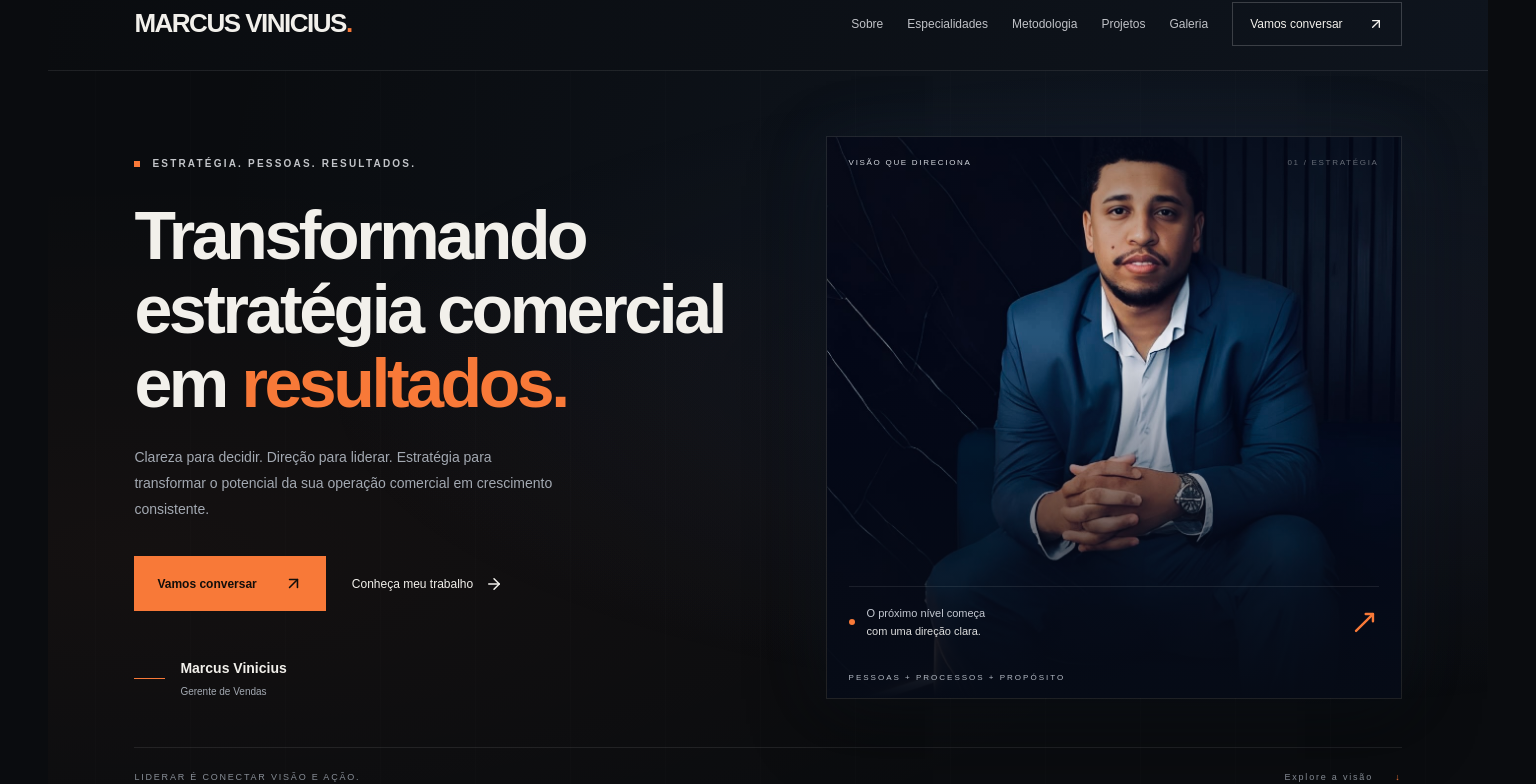
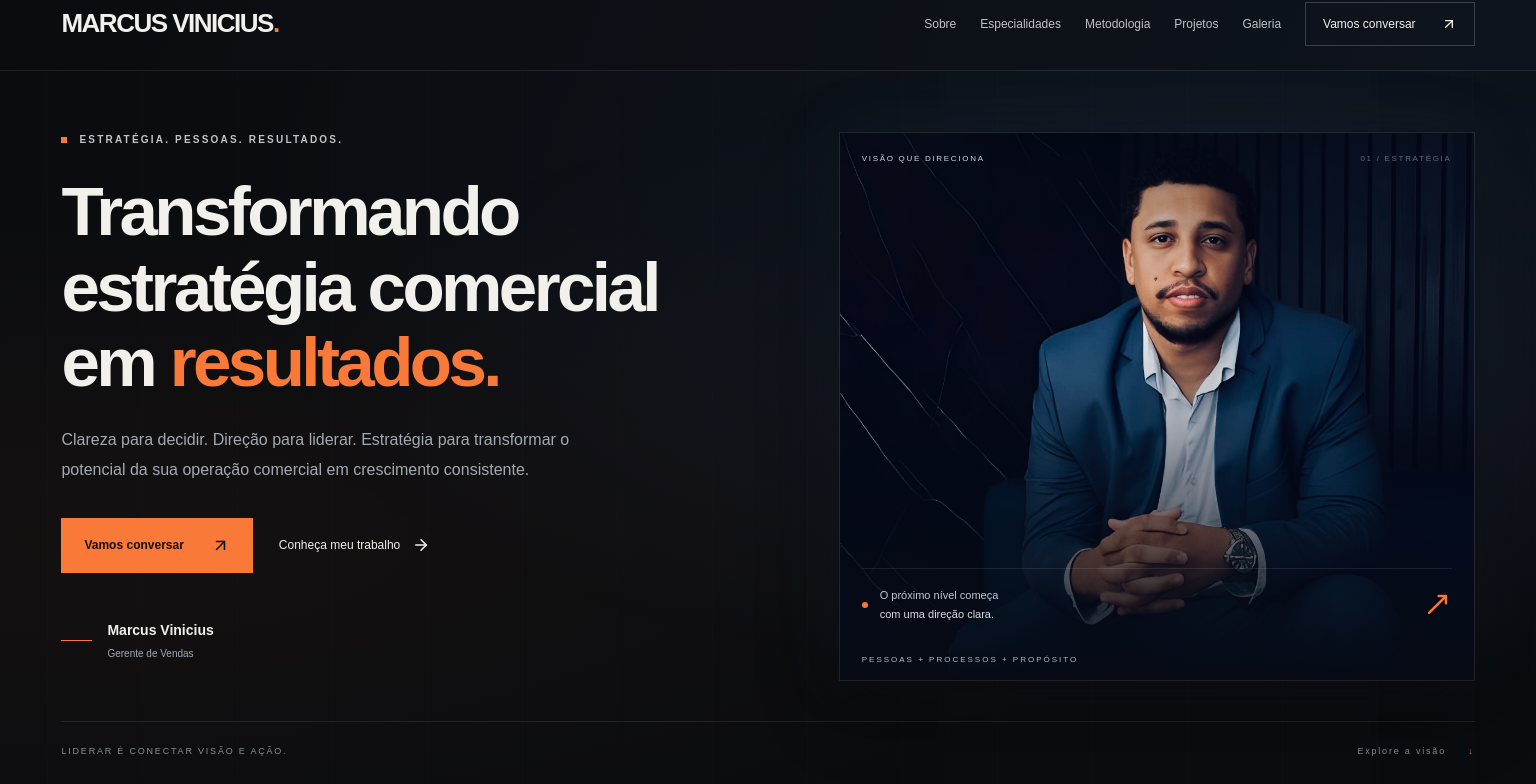
Before and after one commit to 011bigodeee-eng/gerentedevendas, a Next.js app: page / in a window 1536 px wide. Shown: the part 23-807 px from the top of the page. Built offline with nearby package versions, Linux system fonts and the light colour scheme.

Commit message:
Expand large desktop layout with larger headline and portrait

```diff
--- /dev/null
+++ b/src/app/desktop.css
@@ -0,0 +1,44 @@
+/* Expand the approved composition only on large desktop screens. */
+@media (min-width: 1441px) {
+  header,
+  .hero,
+  .ticker,
+  .section,
+  footer {
+    max-width: 1920px;
+    padding-inline: clamp(48px, 4vw, 80px);
+  }
+
+  .hero {
+    padding-top: clamp(56px, 4vw, 76px);
+    grid-template-columns: 1.15fr 1fr;
+    column-gap: clamp(35px, 3vw, 60px);
+  }
+
+  .hero h1 {
+    font-size: clamp(68px, 4.5vw, 86px);
+    letter-spacing: -3.6px;
+  }
+
+  .hero-content > p {
+    max-width: 540px;
+    font-size: 16px;
+  }
+
+  .hero-art.has-photo {
+    min-height: clamp(540px, 32vw, 660px);
+    margin-top: 0;
+  }
+
+  .hero-art.has-photo .hero-photo {
+    object-position: center 10%;
+  }
+
+  .hero-bottom {
+    margin-top: 40px;
+  }
+
+  .section-heading > p {
+    max-width: 410px;
+  }
+}
--- a/src/app/layout.tsx
+++ b/src/app/layout.tsx
@@ -2,5 +2,6 @@ import type { Metadata } from 'next';
 import './globals.css';
 import './enhancements.css';
 import './sections.css';
+import './desktop.css';
 export const metadata: Metadata = { title: 'Marcus Vinicius — Gerente de Vendas | Estratégia e liderança comercial', description: 'Liderança comercial, desenvolvimento de equipes e processos de vendas. Conheça a proposta profissional de Marcus Vinicius e inicie uma conversa.', robots: { index: false, follow: false } };
 export default function RootLayout({ children }: Readonly<{ children: React.ReactNode }>) { return <html lang="pt-BR"><body>{children}</body></html>; }
```
